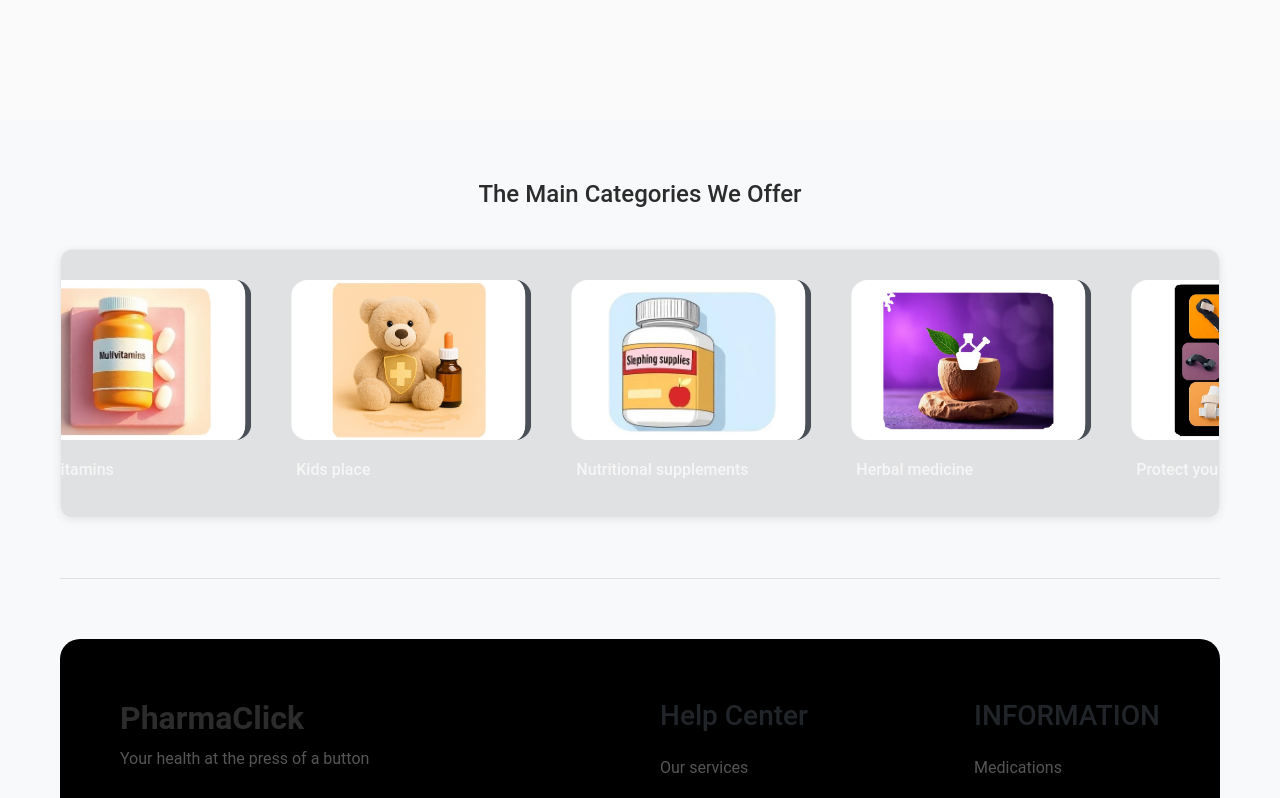
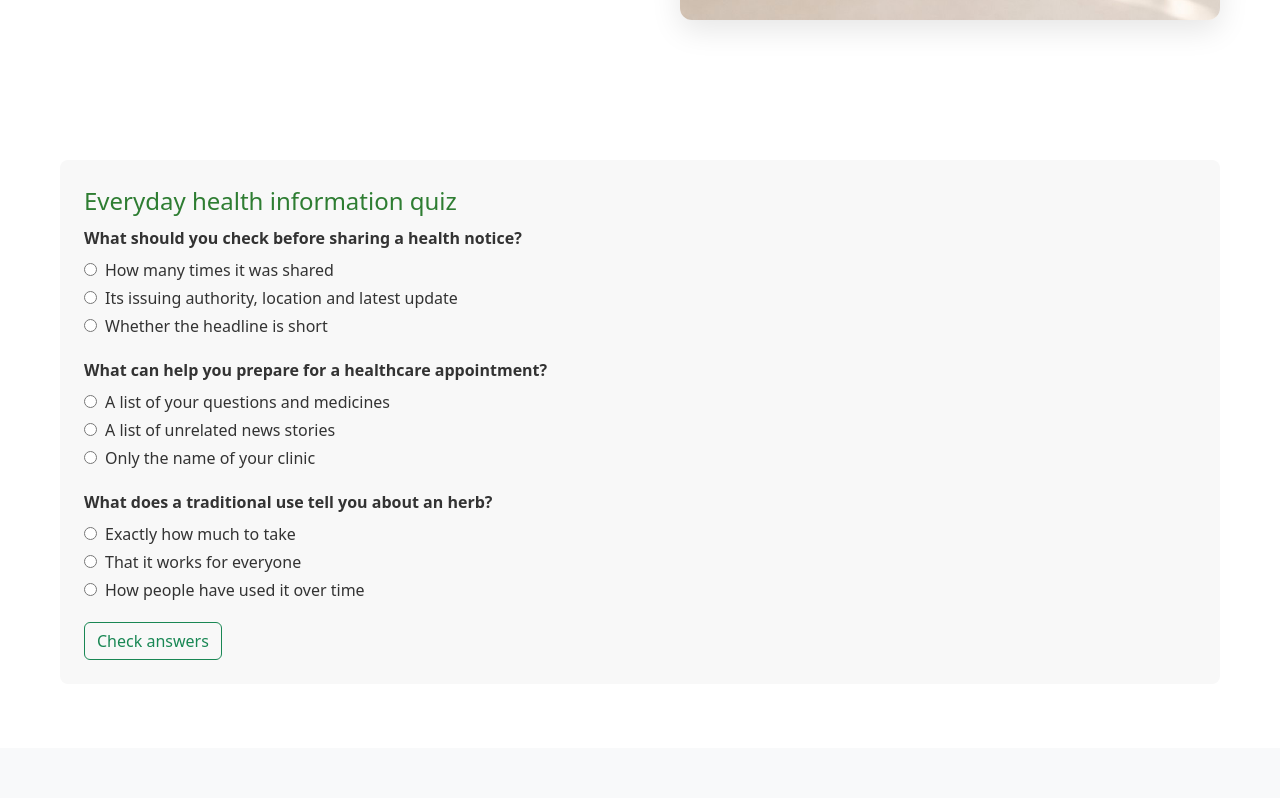
Before and after one commit to hisokaBK/PharmaClick, a React (Create React App) app: page /Health_Quizzes in a window 1280 px wide. Shown: the part 440-1238 px from the top of the page. Built offline with nearby package versions, Linux system fonts and the light colour scheme.

Commit message:
Build Health Quizzes service page

```diff
--- a/src/App.js
+++ b/src/App.js
@@ -30,7 +30,7 @@ import HealthyRecipes from "./Com_servess/HealthyRecipes";
 import SportsHealth from "./Com_servess/SportsHealth";
 import HealthAlerts from "./Com_servess/HealthAlerts";
 import RiskAssessments from "./Com_servess/RiskAssessments";
-import Working from "./Com_servess/test1";
+import HealthQuizzes from "./Com_servess/HealthQuizzes";
 
 const App = () => {
         const store=legacy_createStore(reducer)
@@ -67,7 +67,7 @@ const App = () => {
           <Route path="/Sports" element={<SportsHealth />} />
           <Route path="/Risk" element={<RiskAssessments />} />
           <Route path="/Health_Alerts" element={<HealthAlerts />} />
-          <Route path="/Health_Quizzes" element={<Working />} />
+          <Route path="/Health_Quizzes" element={<HealthQuizzes />} />
         </Route>
         <Route path="/signup" element={<SignUp />} />
         <Route path="/signin" element={<SignIn />} />
--- /dev/null
+++ b/src/Com_servess/HealthQuizzes.jsx
@@ -0,0 +1,46 @@
+import { useState } from "react";
+import ServicePage from "./ServicePage";
+
+const questions = [
+  { id: "notice", prompt: "What should you check before sharing a health notice?", choices: ["How many times it was shared", "Its issuing authority, location and latest update", "Whether the headline is short"], correct: 1, explanation: "The original authority, location and update help establish whether the notice is relevant and current." },
+  { id: "visit", prompt: "What can help you prepare for a healthcare appointment?", choices: ["A list of your questions and medicines", "A list of unrelated news stories", "Only the name of your clinic"], correct: 0, explanation: "A written list makes it easier to cover your questions and review the medicines you take." },
+  { id: "botanicals", prompt: "What does a traditional use tell you about an herb?", choices: ["Exactly how much to take", "That it works for everyone", "How people have used it over time"], correct: 2, explanation: "Traditional use records describe past practices. Research is needed to evaluate specific benefits and risks." },
+];
+
+export default function HealthQuizzes() {
+  const [answers, setAnswers] = useState({});
+  const [submitted, setSubmitted] = useState(false);
+  const score = questions.filter(question => answers[question.id] === question.correct).length;
+
+  function restart() {
+    setAnswers({});
+    setSubmitted(false);
+  }
+
+  return (
+    <ServicePage title="Health Quizzes" introduction="Check what you know about preparing for healthcare visits and reading health information. Each answer comes with a short explanation." image="/images/services/health-quizzes.jpg" imageAlt="An open notebook, pencil and green study cards">
+      <form className="service-section" onSubmit={event => { event.preventDefault(); setSubmitted(true); }}>
+        <h2>Everyday health information quiz</h2>
+        {questions.map(question => (
+          <fieldset className="mb-3" key={question.id} disabled={submitted}>
+            <legend className="fs-6 fw-semibold">{question.prompt}</legend>
+            {question.choices.map((choice, index) => (
+              <label key={choice} className="d-block mb-1">
+                <input className="me-2" type="radio" name={question.id} required checked={answers[question.id] === index} onChange={() => setAnswers(current => ({ ...current, [question.id]: index }))} />
+                {choice}
+              </label>
+            ))}
+          </fieldset>
+        ))}
+        {!submitted && <button className="btn btn-outline-success" type="submit">Check answers</button>}
+      </form>
+      <div aria-live="polite">
+        {submitted && <section className="service-section">
+          <h2>Score {score} out of {questions.length}</h2>
+          <ol>{questions.map(question => <li key={question.id}><strong>{question.choices[question.correct]}.</strong> {question.explanation}</li>)}</ol>
+          <button className="btn btn-outline-success" type="button" onClick={restart}>Restart quiz</button>
+        </section>}
+      </div>
+    </ServicePage>
+  );
+}
```
Also changed, not shown: public/images/services/health-quizzes.jpg (added).
